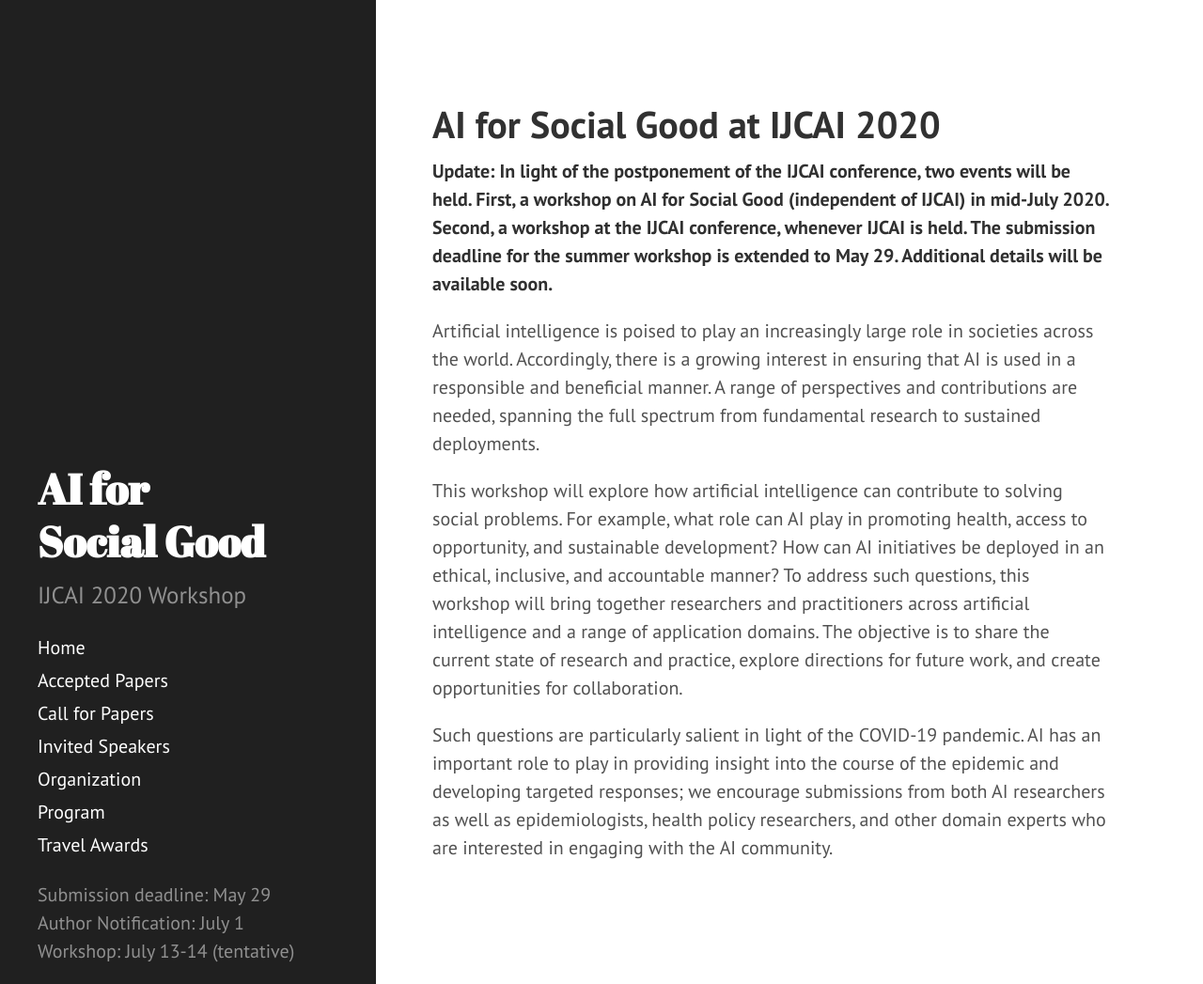
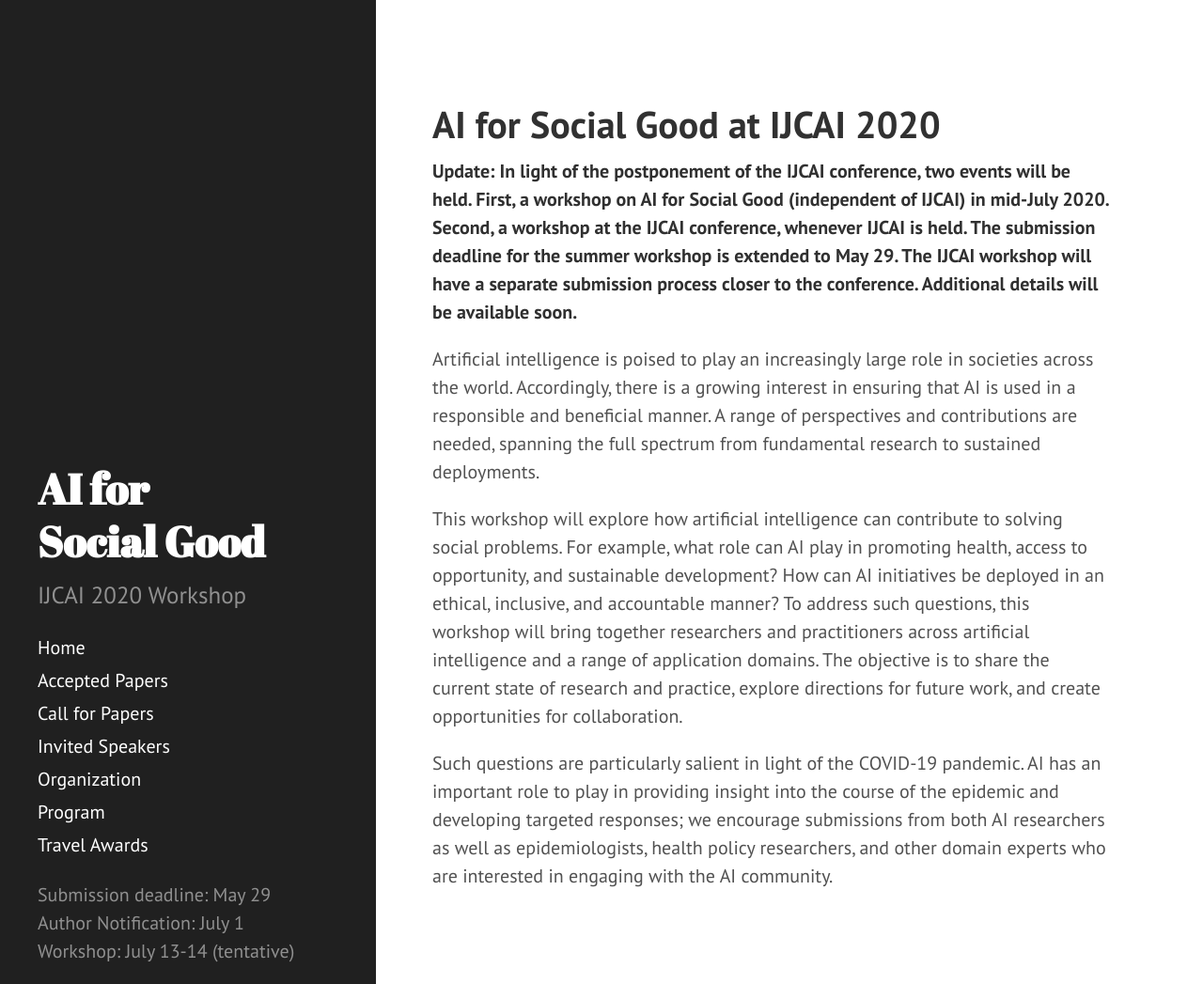
Before and after one commit to slremy/aiforpublichealth.github.io, a Jekyll site: the page built from index.md, in a window 1280 px wide and 1047 px high. Shown: the whole window at 94% size. Built offline with Jekyll 4.4.1, drawn with Linux system fonts in a browser that asks for light colours; the list of posts is cut into pages by our own code.

Commit message:
Update index.md

```diff
--- a/index.md
+++ b/index.md
@@ -4,7 +4,7 @@ title: Home
 ---
 # AI for Social Good at IJCAI 2020
 
-**Update: In light of the postponement of the IJCAI conference, two events will be held. First, a workshop on AI for Social Good (independent of IJCAI) in mid-July 2020. Second, a workshop at the IJCAI conference, whenever IJCAI is held. The submission deadline for the summer workshop is extended to May 29. Additional details will be available soon.**
+**Update: In light of the postponement of the IJCAI conference, two events will be held. First, a workshop on AI for Social Good (independent of IJCAI) in mid-July 2020. Second, a workshop at the IJCAI conference, whenever IJCAI is held. The submission deadline for the summer workshop is extended to May 29. The IJCAI workshop will have a separate submission process closer to the conference. Additional details will be available soon.**
 
 Artificial intelligence is poised to play an increasingly large role in societies across the world. Accordingly, there is a growing interest in ensuring that AI is used in a responsible and beneficial manner. A range of perspectives and contributions are needed, spanning the full spectrum from fundamental research to sustained deployments.
 
```
